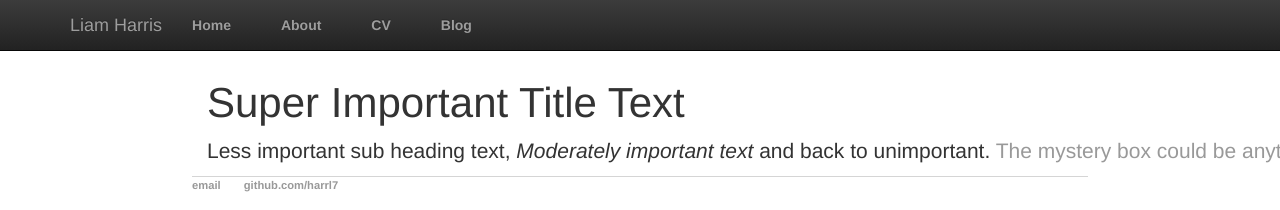
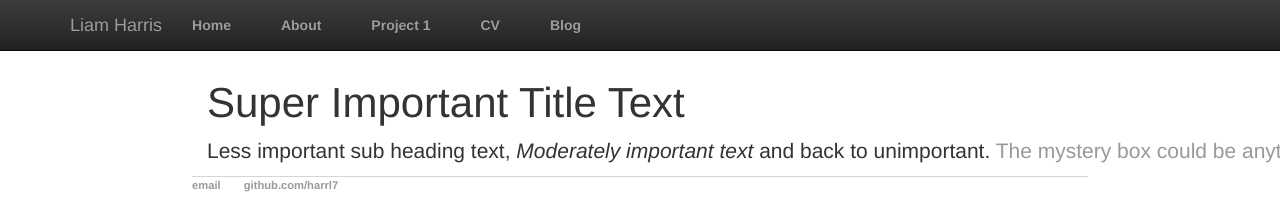
Before and after one commit to harrl7/harrl7.github.io, a Jekyll site: the page built from indexb.html, in a window 1280 px wide. Shown: the top 210 px of the page. Built offline with Jekyll 4.4.1, drawn with Linux system fonts in a browser that asks for light colours.

Commit message:
Create default.html

```diff
--- a/_layouts/default.html
+++ b/_layouts/default.html
@@ -36,6 +36,7 @@
 						<ul class="nav navbar-nav">
 							<li class={% if page.url == "/" %}"active"{% endif %}><a href="/">Home</a></li>
 							<li class={% if page.url == "/about/" %}"active"{% endif %}><a href="/about">About</a></li>
+							<li class={% if page.url == "/project1" %}"active"{% endif %}><a href="/project1">Project 1</a></li>
 							<li class={% if page.url == "/cv/" %}"active"{% endif %}><a href="/cv">CV</a></li>
 							<li class={% if page.url == "/blog/" %}"active"{% endif %}><a href="/blog">Blog</a></li>
 						</ul>
```
